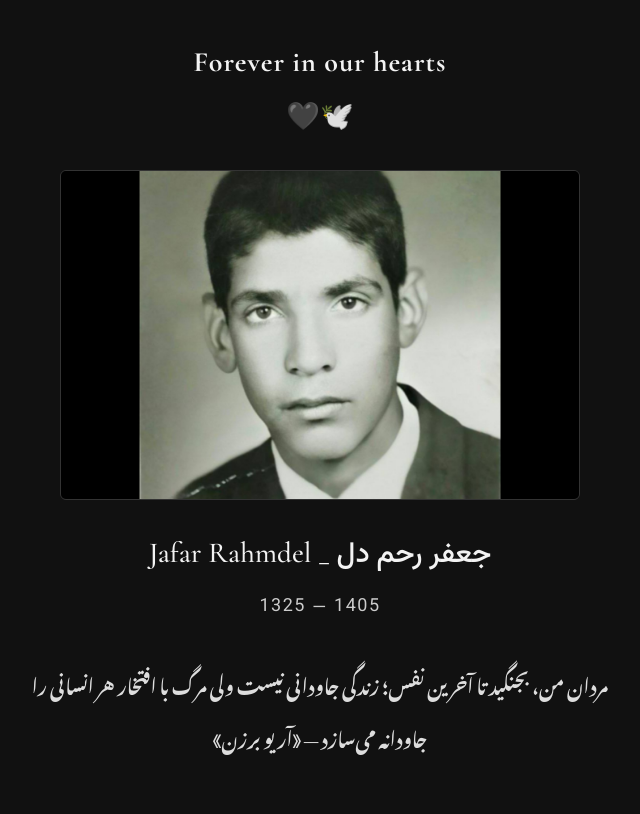
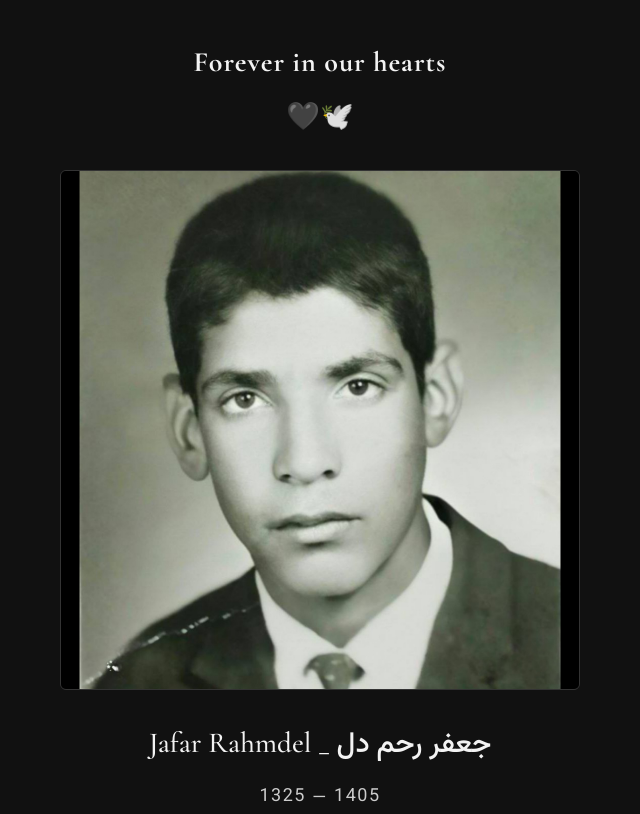
Before and after one commit to baharrahmdel7/jafar-rahmdel-memorial, a plain HTML site: page index.html in a window 1280 px wide. Shown: the top 814 px of the page, without its empty margins (320-960 px from the left). Drawn offline with nearby package versions, Linux system fonts and the light colour scheme; a web font is replaced by a local one.

Commit message:
Update index.html

```diff
--- a/index.html
+++ b/index.html
@@ -46,7 +46,8 @@
     .photo {
   width: 100%;
   max-width: 520px;
-      height: 330px;
+  aspect-ratio: 1 / 1;
+  height: auto;
   margin: 0 auto 32px;
   object-fit: cover;
   border-radius: 6px;
```
Lines whose indentation alone changed are shown as unchanged.
